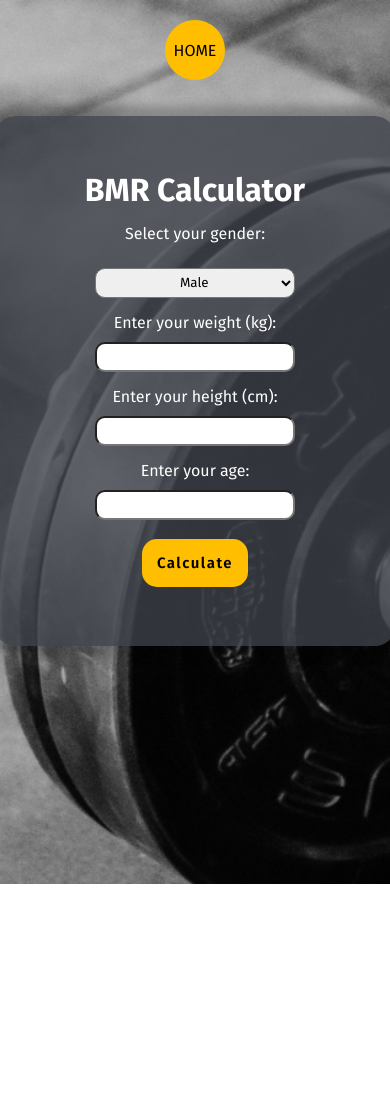
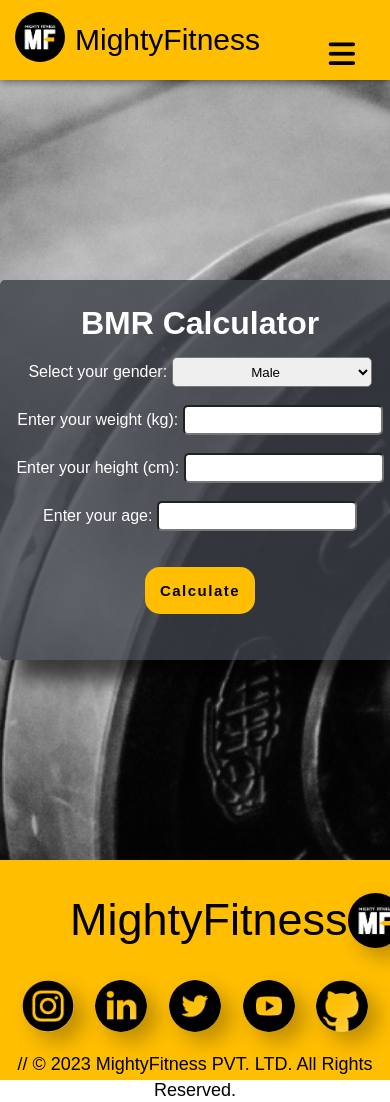
Before and after one commit to Almighty-10/Mighty-Care, a plain HTML site: page bmr.html in a window 390 px wide. Before the commit the page ends 884 px from the top, so only its background shows below. Drawn offline with nearby package versions, Linux system fonts and the light colour scheme.

Commit message:
responsiveness of bmr

```diff
--- a/bmr.css
+++ b/bmr.css
@@ -5,54 +5,25 @@
     font-family: 'Fira Sans', sans-serif;
 }
 
-body {
-    height: 100vh;
-    background-image: url('images/sbmr.png'); /* Add the correct path to your image */
+body{
+    background-image: url('images/sbmr.png');
     background-size: cover;
-    background-position: center;
-    background-repeat: no-repeat;
-    overflow-y: hidden !important;
-    font-family: 'Fira Sans', sans-serif;
-    text-align: center;
-    margin: 20px;
-    display: flex;
-    justify-content: center;
+   background-position: center;
+   background-repeat: no-repeat;
 }
-.home {
-    height: 60px;
-    width: 60px;
-    border-radius: 50%;
-    text-decoration: none;
-    cursor: pointer;
-    display: flex;
-    align-items: center;
-    justify-content: center;
-    background-color: #ffbe00; /* Yellow color */
-    color: black;
-
+.bmr {
+    background-color: rgba(60, 64, 72, 0.8);
+    box-shadow: 17px 20px 20px #000000ab ;
+    width: 50vw;
+    margin: 200px auto;
+    padding: 10px;
+    border-radius: 5px;
 }
-
-.home:hover {
-    background-color: black;
-    color: white;
+@media (max-width:986px) {
+    .bmr{
+        width: 400px;
+    }
 }
-
-label {
-    display: block;
-    margin: 10px 0;
-}
-
-.bmr {
-    position: absolute;
-    border-radius: 20px;
-    background-color: rgba(60, 64, 72, 0.8); /* Use rgba for a semi-transparent background */
-    box-shadow: 0 0 10px 10px rgba(0, 0, 0, 0.219);
-    padding: 40px;
-    width: 400px;
-    margin-top: 60px;
-    margin-top: 6rem;
-}
-
 button {
     border: 0;
     outline: none;
@@ -82,13 +53,13 @@ select {
     color: white;
     font-style: bold;
     margin-top: 15px;
+    text-align: center;
 }
 
 select {
     width: 200px;
     height: 30px;
-    padding-left: 80px;
-    border-radius: 10px;
+    border-radius: 5px;
 }
 
 .button-block {
@@ -99,5 +70,13 @@ select {
 input {
     width: 200px;
     height: 30px;
-    border-radius: 10px;
+    border-radius: 5px;
 }
+
+.center{
+    text-align: center;
+}
+
+#result{
+    text-align: center;
+}
--- a/bmr.html
+++ b/bmr.html
@@ -1,51 +1,102 @@
 <!DOCTYPE html>
 <html lang="en">
-
 <head>
-    <meta charset="UTF-8" />
-    <meta name="viewport" content="width=device-width, initial-scale=1.0" />
-    <title>BMR Calculator</title>
-    <link rel="preconnect" href="https://fonts.googleapis.com">
-    <link rel="preconnect" href="https://fonts.gstatic.com" crossorigin>
-    <link href="https://fonts.googleapis.com/css2?family=Fira+Sans:ital,wght@0,100;0,200;0,300;0,400;0,500;0,600;0,700;0,800;1,100;1,200;1,300;1,400;1,500;1,600;1,700&display=swap" rel="stylesheet">
+    <meta charset="UTF-8">
+    <meta name="viewport" content="width=device-width, initial-scale=1.0">
+    <title>Mighty-Fitness</title>
+     <!-- Google Fonts Link For Icons -->
+     <link rel="stylesheet" href="https://fonts.googleapis.com/css2?family=Material+Symbols+Outlined:opsz,wght,FILL,GRAD@48,400,0,0" />
+     <link rel="stylesheet" href="https://fonts.googleapis.com/css2?family=Material+Symbols+Rounded:opsz,wght,FILL,GRAD@48,400,1,0" />
+     <script src="https://kit.fontawesome.com/6f0143ff2b.js" crossorigin="anonymous"></script>
+     <link rel="stylesheet" href="index.css">
      <link rel="stylesheet" href="bmr.css">
 </head>
+<body>
 
-<body>
-    <div class="home-container">
-        <a href="index.html" class="home">HOME</a>
-    </div>
-<br>
-<br>
+<!-- navbar  -->
+
+<nav>
+  <input type="checkbox" id="check">
+  <label for="check" class="checkbtny">
+     <i class="fas fa-bars"></i>
+ </label>
+
+<div class="dflex">
+  <label class="logoy">
+   <a href="index.html"><img class="Websitelogoy" src="images/Mighty_Fitness_black.png" alt="WEBlogoy"></a>
+   <span class="absolute">MightyFitness</span></label></div>
+ <ul>
+     <li><a  href="index.html">Home</a></li>
+     <li><a href="#">About</a></li>
+     <li><a href="#">ChatBot</a></li>
+     <li><a href="#">Login</a></li>
+     <li><a href="#">SignUp</a></li>
+ </ul>
+</nav>
+
 <div class="bmr">
   <h1>BMR Calculator</h1>
 
-        <label for="gender">Select your gender:</label>
+  <div class="center"><label for="gender">Select your gender:</label>
   <select style="color: black" id="gender">
       <option value="male">Male</option>
       <option value="female">Female</option>
-        </select>
+  </select></div><br>
 
-        <label for="weight">Enter your weight (kg):</label>
-        <input type="number" id="weight" step="any" />
+  <div class="center"><label for="weight">Enter your weight (kg):</label>
+  <input type="number" id="weight" step="any" /></div><br>
 
-        <label for="height">Enter your height (cm):</label>
-        <input type="number" id="height" step="any" />
+  <div class="center"><label for="height">Enter your height (cm):</label>
+  <input type="number" id="height" step="any" /></div><br>
 
-        <label for="age">Enter your age:</label>
-        <input type="number" id="age" />
-
+ <div class="center"><label for="age">Enter your age:</label>
+  <input type="number" id="age" /></div>
   <br /><br />
 
-        <button onclick="calculateBMR()">
+  <div class="center"><button onclick="calculateBMR()">
       Calculate
-        </button>
+  </button></div>
 
   <br /><br />
 
   <p id="result"></p>
 </div>
+
+<footer>
+    <div class="footer_logoy">
+        <div class="flx">
+            <span class="web_colory">MightyFitness</span>
+            <img id="flogoy" src="images/Mighty_Fitness_black.png" alt="flogoy" />
+          </div>
+        </div>
+
+        <div class="footer_socials">
+          <div class="socialy">
+            <a href="#"><img src="images/instagram (1).png" alt="instagram"></a>
+          </div>
+
+          <div class="socialy">
+           <a href="#"><img src="images/linkedin.png" alt="linkedin"></a>
+          </div>
+
+          <div class="socialy">
+           <a href="#"><img src="images/twitter (1).png" alt="twitter"></a>
+          </div>
+
+          <div class="socialy">
+            <a href="#"><img src="images/youtube.png" alt="youtube"></a>
+          </div>
+
+          <div class="socialy">
+              <a href="#"><img src="images/github.png" alt="github"></a>
+            </div>
+
+        </div>
+        <div class="footer_copyright">
+            <span class="white">// © 2023 MightyFitness PVT. LTD. All Rights Reserved.</span>
+        </div>
+    </footer>
+
     <script src="bmr.js" ></script>
 </body>
-
 </html>
--- a/index.css
+++ b/index.css
@@ -14,11 +14,7 @@ nav{
     /* position: fixed; */
     box-shadow: 0 0 10px rgba(0, 0, 0, 0.682)
 }
-@media (max-width:838px) {
-    nav{
-        /* position: fixed; */
-    }
-}
+
 .dflex{
     display: inline-block;
     padding: auto;
```
Also changed, not shown: physicalfitness.css (+7 -1 lines), physicalfitness.html (+2 -0 lines). Lines whose indentation alone changed are shown as unchanged.
